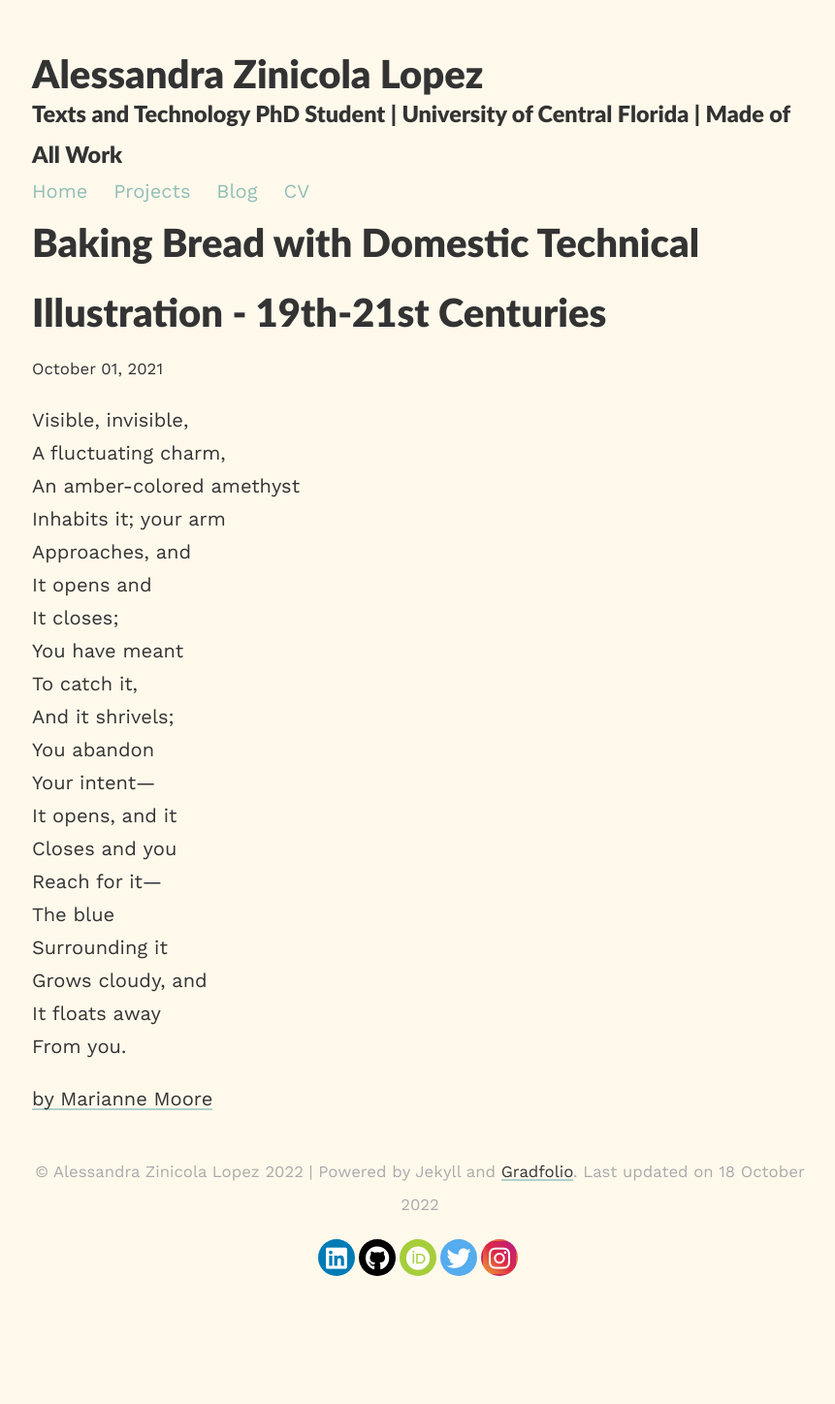
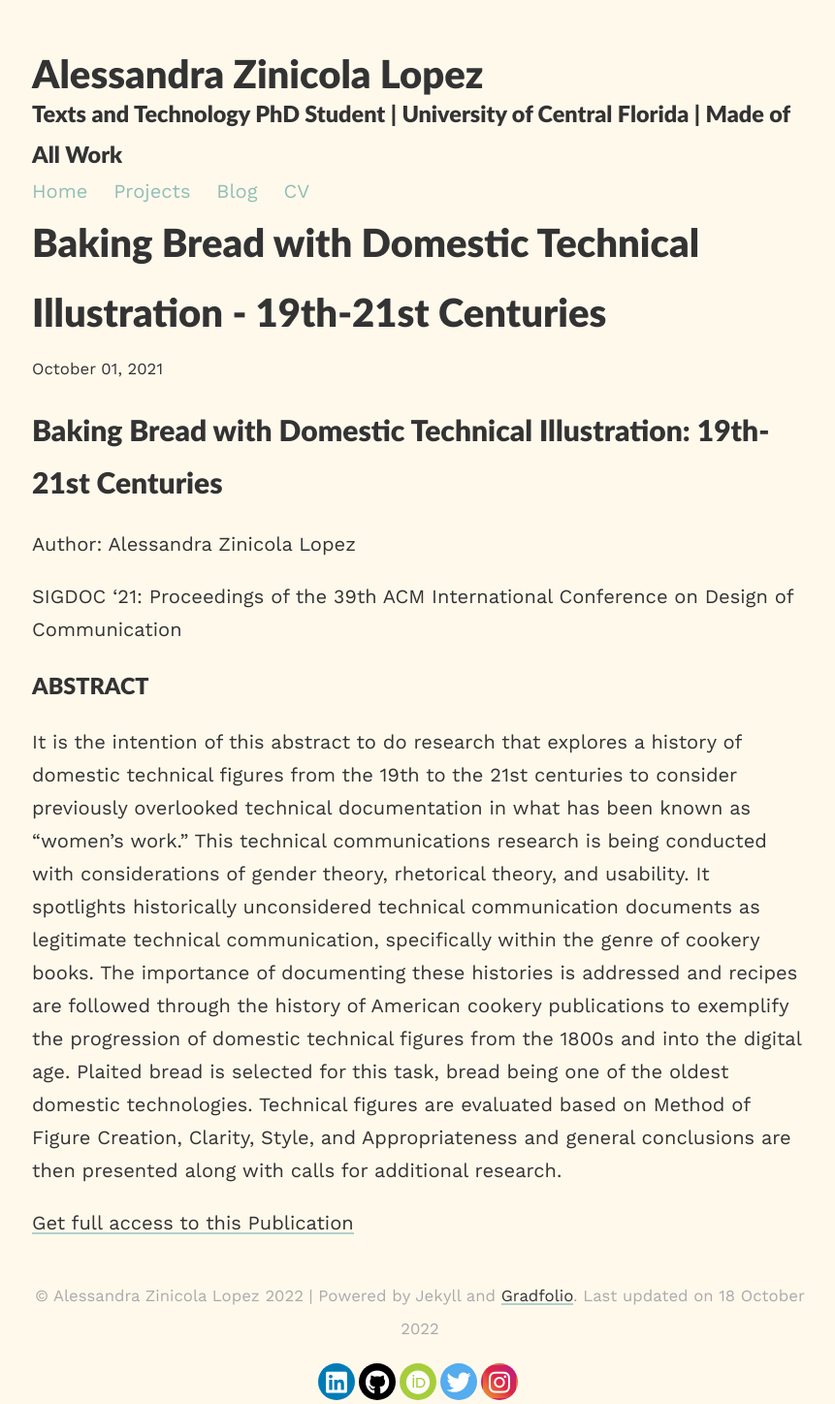
Before and after one commit to AnonyZin/AZLScholarlyWorkGradfolio, a Jekyll site: the page built from _posts/2021-10-01-baking-bread.md, in a window 1280 px wide. Shown: the whole page at 97% size, without its empty margins (207-1068 px from the left). Built offline with Jekyll 4.4.1, drawn with Linux system fonts in a browser that asks for light colours; nearby versions of some CDN libraries; before the commit the page ends 1320 px from its top, so only the background shows below that.

Commit message:
Update 2021-10-01-baking-bread.md
sigdoc blog post

```diff
--- a/_posts/2021-10-01-baking-bread.md
+++ b/_posts/2021-10-01-baking-bread.md
@@ -3,25 +3,13 @@ layout: post
 title:  "Baking Bread with Domestic Technical Illustration - 19th-21st Centuries"
 ---
 
-Visible, invisible,
-A fluctuating charm,
-An amber-colored amethyst
-Inhabits it; your arm
-Approaches, and
-It opens and
-It closes;
-You have meant
-To catch it,
-And it shrivels;
-You abandon
-Your intent—
-It opens, and it
-Closes and you
-Reach for it—
-The blue
-Surrounding it
-Grows cloudy, and
-It floats away
-From you.
 
-[by Marianne Moore](https://poets.org/anthology/poems-your-poetry-project-public-domain)
+## Baking Bread with Domestic Technical Illustration: 19th-21st Centuries ##
+Author: Alessandra Zinicola Lopez
+
+SIGDOC '21: Proceedings of the 39th ACM International Conference on Design of Communication
+
+### ABSTRACT ###
+It is the intention of this abstract to do research that explores a history of domestic technical figures from the 19th to the 21st centuries to consider previously overlooked technical documentation in what has been known as “women's work.” This technical communications research is being conducted with considerations of gender theory, rhetorical theory, and usability. It spotlights historically unconsidered technical communication documents as legitimate technical communication, specifically within the genre of cookery books. The importance of documenting these histories is addressed and recipes are followed through the history of American cookery publications to exemplify the progression of domestic technical figures from the 1800s and into the digital age. Plaited bread is selected for this task, bread being one of the oldest domestic technologies. Technical figures are evaluated based on Method of Figure Creation, Clarity, Style, and Appropriateness and general conclusions are then presented along with calls for additional research.
+
+[Get full access to this Publication](https://dl.acm.org/doi/fullHtml/10.1145/3472714.3475819)
```
